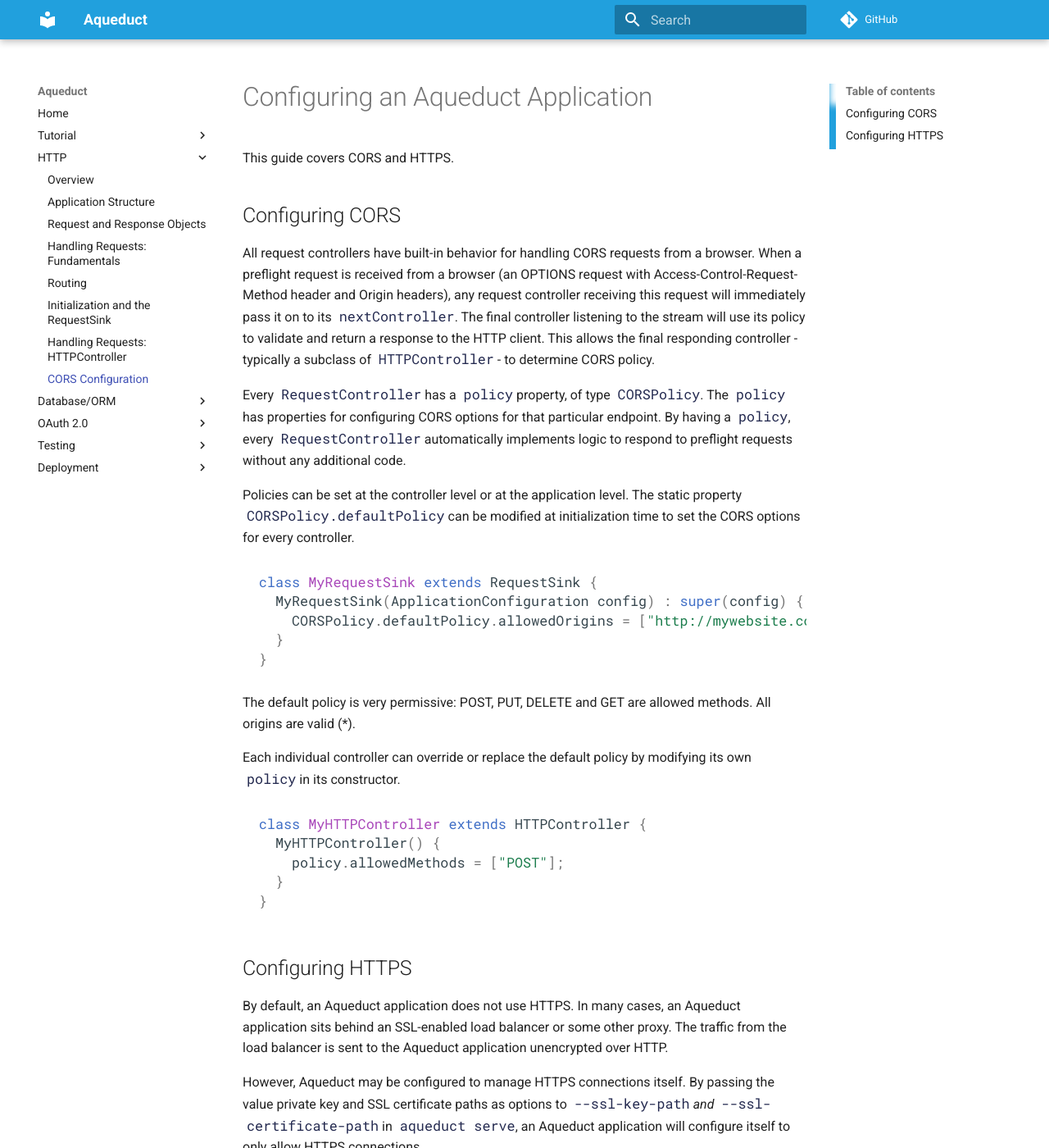
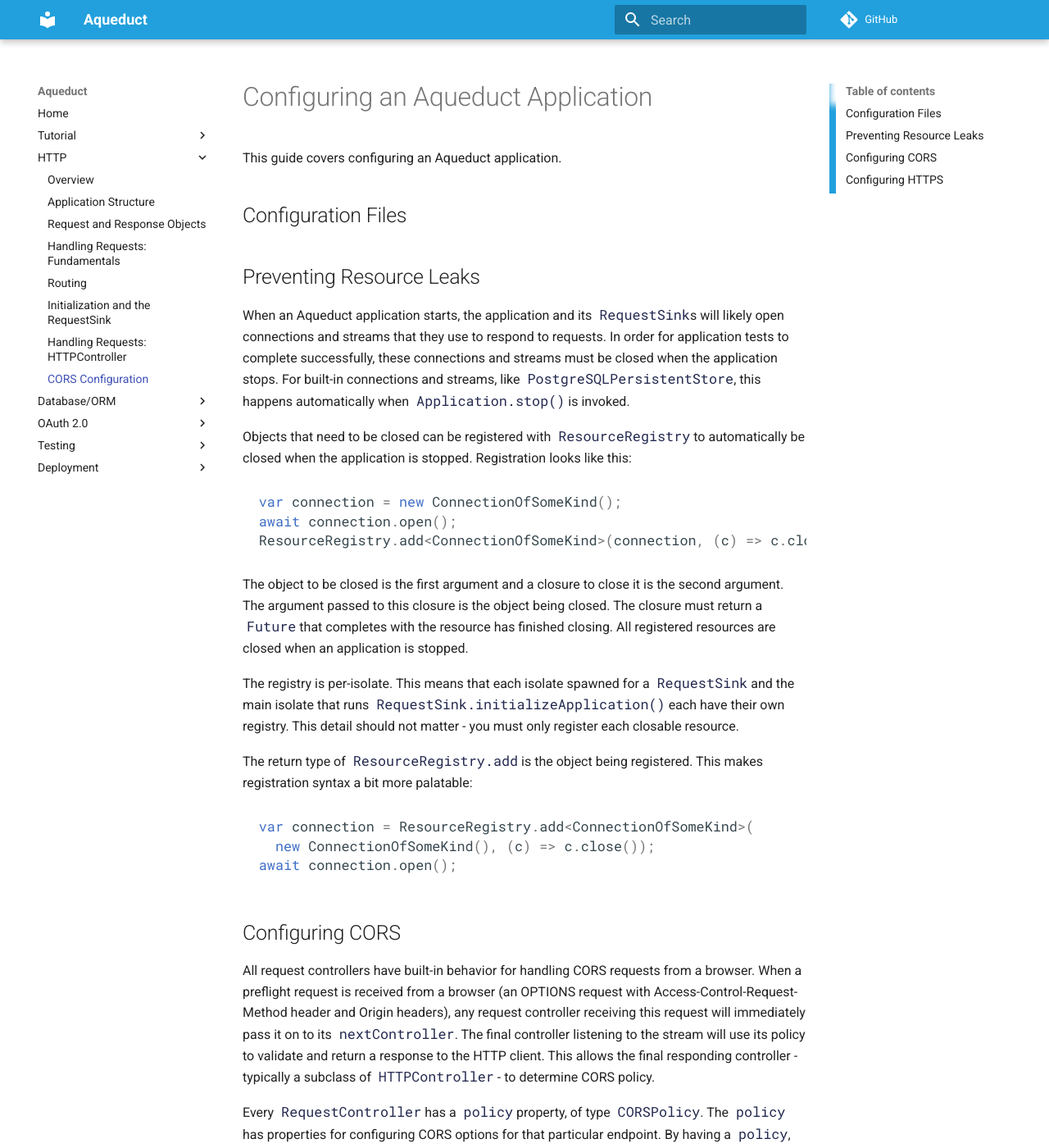
Before and after one commit to stablekernel/aqueduct, an MkDocs documentation site: the page built from docs/docs/http/configure.md, in a window 1280 px wide and 1400 px high. Shown: the whole window at 82% size. Built offline with MkDocs 1.6.1 and Material for MkDocs 9.7.7, drawn with Linux system fonts in a browser that asks for light colours; comment, search, counter and statistics services are not loaded; old or Windows-style settings are respelled for this version of MkDocs.

Commit message:
Update for preventing resource leaks

````diff
--- a/docs/docs/http/configure.md
+++ b/docs/docs/http/configure.md
@@ -1,6 +1,32 @@
 # Configuring an Aqueduct Application
 
-This guide covers CORS and HTTPS.
+This guide covers configuring an Aqueduct application.
+
+## Configuration Files
+
+## Preventing Resource Leaks
+
+When an Aqueduct application starts, the application and its `RequestSink`s will likely open connections and streams that they use to respond to requests. In order for application tests to complete successfully, these connections and streams must be closed when the application stops. For built-in connections and streams, like `PostgreSQLPersistentStore`, this happens automatically when `Application.stop()` is invoked.
+
+Objects that need to be closed can be registered with `ResourceRegistry` to automatically be closed when the application is stopped. Registration looks like this:
+
+```dart
+var connection = new ConnectionOfSomeKind();
+await connection.open();
+ResourceRegistry.add<ConnectionOfSomeKind>(connection, (c) => c.close());
+```
+
+The object to be closed is the first argument and a closure to close it is the second argument. The argument passed to this closure is the object being closed. The closure must return a `Future` that completes with the resource has finished closing. All registered resources are closed when an application is stopped.
+
+The registry is per-isolate. This means that each isolate spawned for a `RequestSink` and the main isolate that runs `RequestSink.initializeApplication()` each have their own registry. This detail should not matter - you must only register each closable resource.
+
+The return type of `ResourceRegistry.add` is the object being registered. This makes registration syntax a bit more palatable:
+
+```dart
+var connection = ResourceRegistry.add<ConnectionOfSomeKind>(
+  new ConnectionOfSomeKind(), (c) => c.close());
+await connection.open();
+```
 
 ## Configuring CORS
 
````
Also changed, not shown: docs/docs/http/overview.md (+1 -1 lines).
